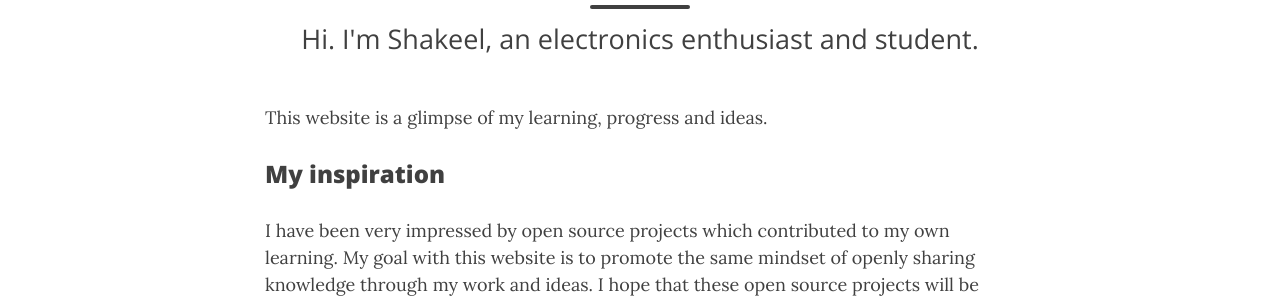
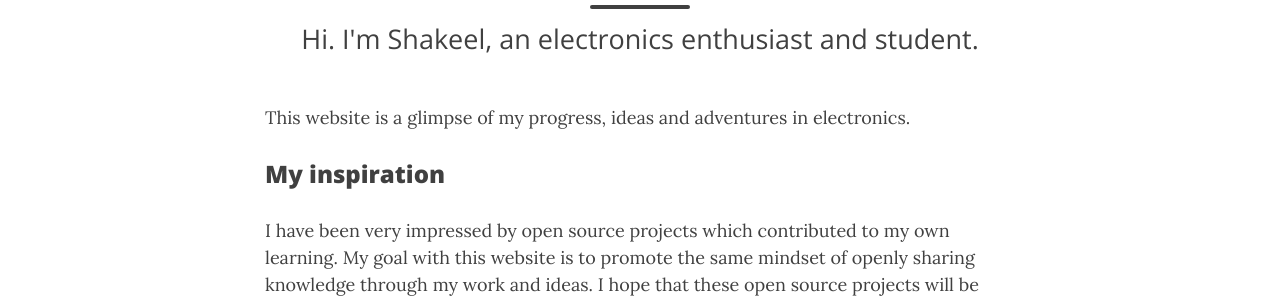
Before and after one commit to blinkmaker/blinkmaker.github.io, a Jekyll site: the page built from aboutme.md, in a window 1280 px wide and 1115 px high. Shown: the part 228-528 px from the top of the window. Built offline with Jekyll 4.4.1, drawn with Linux system fonts in a browser that asks for light colours; nearby versions of some CDN libraries.

Commit message:
Update aboutme.md

```diff
--- a/aboutme.md
+++ b/aboutme.md
@@ -4,7 +4,7 @@ title: About me
 subtitle: Hi. I'm Shakeel, an electronics enthusiast and student.
 ---
 
-This website is a glimpse of my learning, progress and ideas.
+This website is a glimpse of my progress, ideas and adventures in electronics.
 
 ### My inspiration
 I have been very impressed by open source projects which contributed to my own learning. My goal with this website is to promote the same mindset of openly sharing knowledge through my work and ideas. I hope that these open source projects will be useful to other electronic hobbyists, enthusiasts and students.
```
